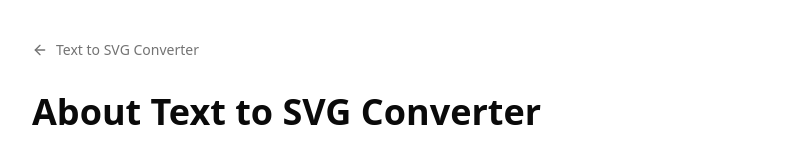
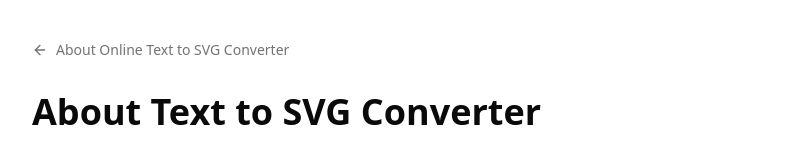
Before and after one commit to JiuRanYa/text-to-svg, a Next.js app: page /about in a window 1280 px wide. Shown: the top 153 px of the page, without its empty margins (224-1021 px from the left). Built offline with nearby package versions, Linux system fonts and the light colour scheme.

Commit message:
feat: Update keywords in About, Examples, and Tutorials pages for better SEO and relevance

```diff
--- a/app/about/page.tsx
+++ b/app/about/page.tsx
@@ -12,7 +12,7 @@ export default function AboutPage() {
     <InnerPageLayout
       title="About Text to SVG Converter"
       description="Learn about our powerful tool for converting text to SVG paths and creating vector graphics."
-      keyword="Text to SVG Converter"
+      keyword="About Online Text to SVG Converter"
     >
       <div className="prose prose-gray max-w-none">
         <h2 className="text-2xl font-semibold mt-8 mb-4">Our Mission</h2>
--- a/app/examples/page.tsx
+++ b/app/examples/page.tsx
@@ -12,7 +12,7 @@ export default function ExamplesPage() {
     <InnerPageLayout
       title="Text to SVG Examples"
       description="Explore our collection of text to SVG conversion examples and get inspired for your next project."
-      keyword="Text to SVG Examples"
+      keyword="ttf to svg, text, svg path"
     >
       <div className="grid gap-6 md:grid-cols-2">
         <div className="rounded-lg border p-6">
--- a/app/tutorials/page.tsx
+++ b/app/tutorials/page.tsx
@@ -13,7 +13,7 @@ export default function TutorialsPage() {
     <InnerPageLayout
       title="Text to SVG Tutorials"
       description="Learn how to convert text to SVG paths with our comprehensive step-by-step guides."
-      keyword="Text to SVG Tutorials"
+      keyword="How to convert text to SVG"
     >
       <div className="grid gap-6">
         <div className="rounded-lg border p-6">
```
